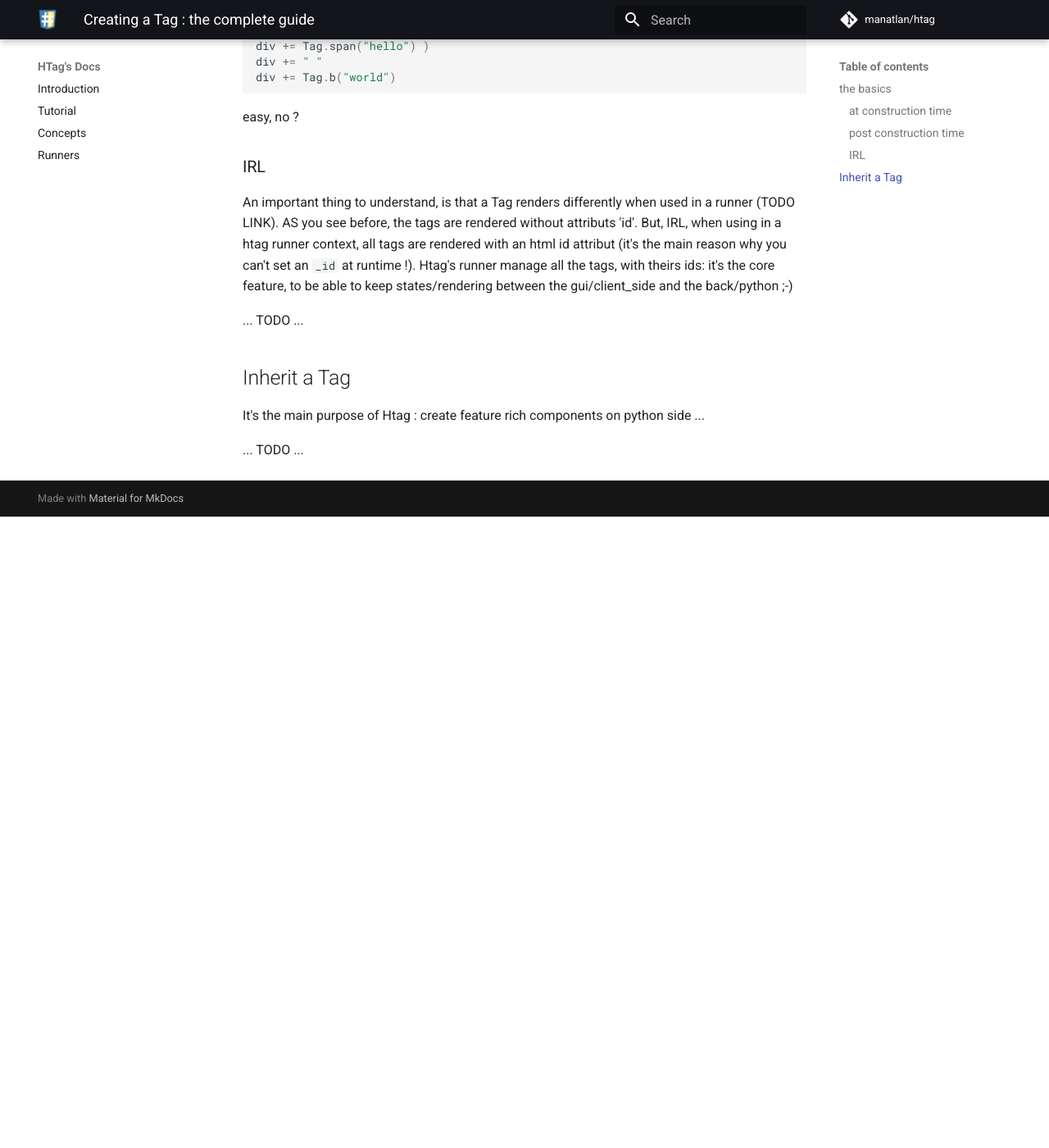
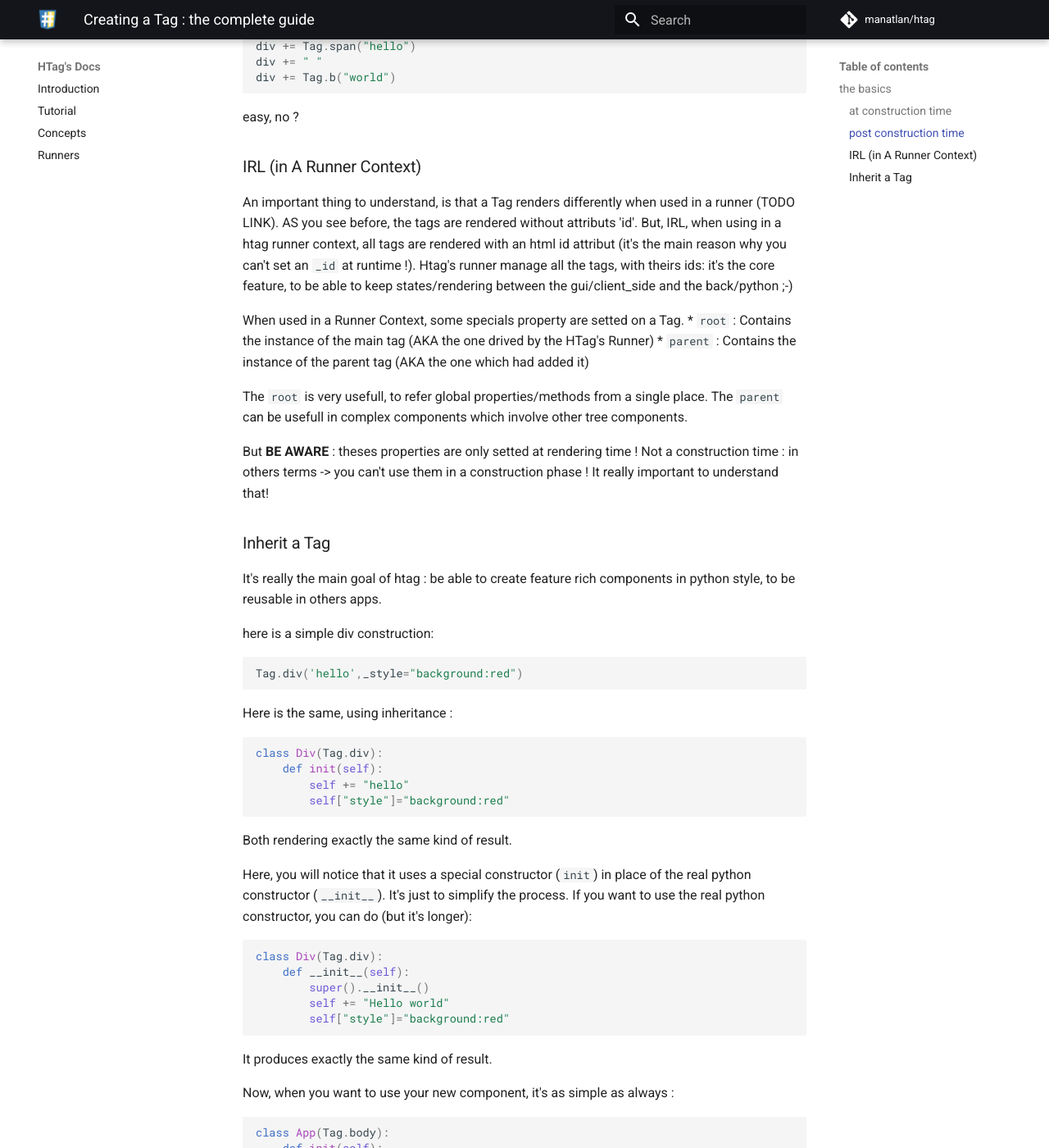
Before and after one commit to manatlan/htag, an MkDocs documentation site: the page built from docs/creating_a_tag.md, in a window 1280 px wide and 1400 px high, scrolled down 2091 px. Shown: the whole window at 82% size. Built offline with MkDocs 1.6.1 and Material for MkDocs 9.7.7, drawn with Linux system fonts in a browser that asks for light colours; comment, search, counter and statistics services are not loaded; before the commit the page ends 2721 px from its top, so only the background shows below that; some of the changed text lies outside the part shown.

Commit message:
Update creating_a_tag.md

````diff
--- a/docs/creating_a_tag.md
+++ b/docs/creating_a_tag.md
@@ -87,23 +87,101 @@
 but there are operators (`+=` (prefer) or `<=` (brython style)), to simplify that :
 ```python
 div = Tag.div()
-div += Tag.span("hello") )
+div += Tag.span("hello")
 div += " "
 div += Tag.b("world")
 ```
 
 easy, no ?
 
-### IRL
+### IRL (in A Runner Context)
 
 An important thing to understand, is that a Tag renders differently when used in a runner (TODO LINK).
 AS you see before, the tags are rendered without attributs 'id'. But, IRL, when using in a htag runner context, all tags are rendered with an html id attribut (it's the main reason why you can't set an `_id` at runtime !). Htag's runner manage all the tags, with theirs ids: it's the core feature, to be able to keep states/rendering between the gui/client_side and the back/python ;-)
 
+When used in a Runner Context, some specials property are setted on a Tag.
+ * `root` : Contains the instance of the main tag (AKA the one drived by the HTag's Runner)
+ * `parent` : Contains the instance of the parent tag (AKA the one which had added it)
+
+The `root` is very usefull, to refer global properties/methods from a single place. The `parent` can be usefull in complex components which involve other tree components.
+
+But **BE AWARE** : theses properties are only setted at rendering time ! Not a construction time : in others terms -> you can't use them in a construction phase ! It really important to understand that!
+
+### Inherit a Tag
+
+It's really the main goal of htag : be able to create feature rich components in python style, to be reusable in others apps.
+
+here is a simple div construction:
+``` python
+Tag.div('hello',_style="background:red")
+```
+
+Here is the same, using inheritance :
+
+``` python
+class Div(Tag.div):
+    def init(self):
+        self += "hello"
+        self["style"]="background:red"
+```
+Both rendering exactly the same kind of result.
+
+Here, you will notice that it uses a special constructor (`init`) in place of the real python constructor (`__init__`). It's just to simplify the process. If you want to use the real python constructor, you can do (but it's longer):
+
+``` python
+class Div(Tag.div):
+    def __init__(self):
+        super().__init__()
+        self += "Hello world"
+        self["style"]="background:red"
+```
+It produces exactly the same kind of result.
+
+Now, when you want to use your new component, it's as simple as always :
+
+``` python
+class App(Tag.body):
+    def init(self):
+        self += Div()
+```
+
+Now, an important thing to understand : this component 'Div' is "closed", because you can't specialize it (with html attributs, or instance properties).
+You can't reuse it like that:
+
+``` python
+class App(Tag.body):
+    def init(self):
+        self += Div(_class="myclass")
+```
+
+Because 'Div' doens't accept something in its constructor. So we say that it's "closed".
+
+If you wanted to make you component "opened" (by opposite : to accept html attributs, or instance properties), you should declare it like that :
+``` python
+class Div(Tag.div):
+    def init(self,**a):     # notice the '**a' !
+        self += "hello"
+        self["style"]="background:red"
+```
+
+With classical python constructor it should be :
+``` python
+class Div(Tag.div):
+    def __init__(self, **a):  # notice the '**a' !
+        super().__init__(**a) # notice the '**a' !
+        self += "Hello world"
+        self["style"]="background:red"
+```
+
+It's good practice, to create its components in a "opened" way (to be able to customized them later). But sometimes, it makes sense to refuse customization.
+
+BTW, keep in mind, that in all cases, you can customize them after creation.
+``` python
+class App(Tag.body):
+    def init(self):
+        div=Div()
+        div["class"]="myclass"  # <- like that
+        self += div
+```
 
 ... TODO ...
-
-## Inherit a Tag
-
-It's the main purpose of Htag : create feature rich components on python side ...
-
-... TODO ...
````
